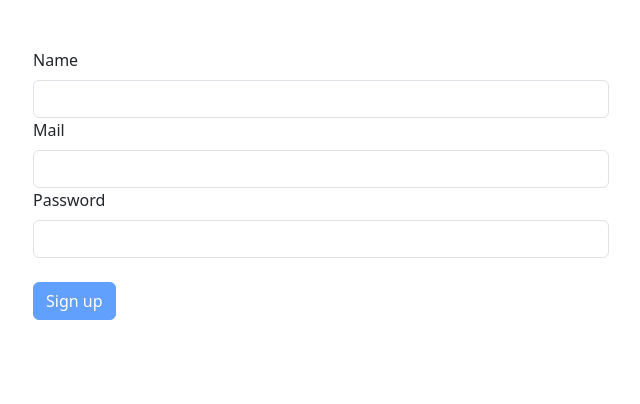
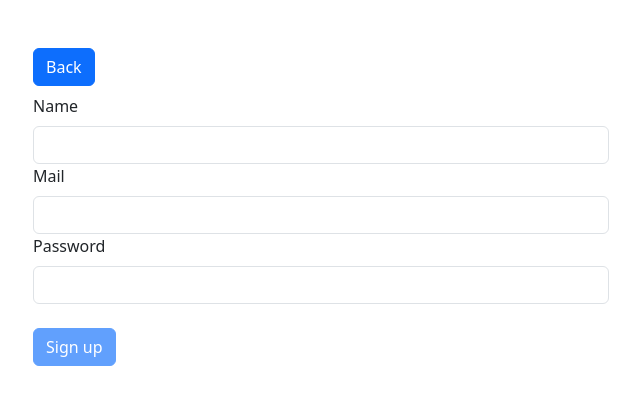
Before and after one commit to PaulChernin/Itransition_task4_front, a React (Vite) app: page /signup in a window 1280 px wide. Shown: the top 404 px of the page, without its empty margins (319-959 px from the left). Built offline with nearby package versions, Linux system fonts and the light colour scheme; no server answers.

Commit message:
add HomeButton

```diff
--- a/src/pages/Login/LoginPage.tsx
+++ b/src/pages/Login/LoginPage.tsx
@@ -3,6 +3,7 @@ import { Button, Form, Stack } from "react-bootstrap"
 import BsInput from "../../ui/BsInput"
 import api from "./api/loginApi"
 import { useNavigate } from "react-router-dom"
+import HomeButton from "../../ui/HomeButton"
 
 const LoginPage = () => {
     const navigate = useNavigate()
@@ -22,6 +23,7 @@ const LoginPage = () => {
     }
 
     return <Stack gap={2} style={{maxWidth: '600px'}}>
+        <HomeButton label='Back'/>
         <Form.Group>
             <BsInput
                 label='Mail'
@@ -35,7 +37,11 @@ const LoginPage = () => {
                 value={password}
                 setValue={setPassword}
             />
-            <Button onClick={signup} className="mt-4">
+            <Button
+                onClick={signup}
+                className="mt-4"
+                disabled={!mail.trim() || !password}
+            >
                 Log in
             </Button>
         </Form.Group>
--- a/src/pages/Signup/SignupPage.tsx
+++ b/src/pages/Signup/SignupPage.tsx
@@ -4,6 +4,7 @@ import BsInput from "../../ui/BsInput"
 import api from "./api/signupApi"
 import { useNavigate } from "react-router-dom"
 import { AxiosError } from "axios"
+import HomeButton from "../../ui/HomeButton"
 
 const SignupPage = () => {
     const navigate = useNavigate()
@@ -32,6 +33,7 @@ const SignupPage = () => {
     }
 
     return <Stack gap={2} style={{maxWidth: '600px'}}>
+        <HomeButton label='Back'/>
         <Form.Group>
             <BsInput
                 label='Name'
--- a/src/pages/UsersPage/UsersPage.tsx
+++ b/src/pages/UsersPage/UsersPage.tsx
@@ -3,9 +3,10 @@ import UsersTable from "./components/UsersTable"
 import UsersControls from "./components/UsersControls"
 import userApi from "./api/userApi"
 import { User } from "./types/user"
-import { Button, Stack } from "react-bootstrap"
+import { Stack } from "react-bootstrap"
 import { useNavigate } from "react-router-dom"
 import { AxiosError } from "axios"
+import HomeButton from "../../ui/HomeButton"
 
 const UsersPage = () => {
     const navigate = useNavigate()
@@ -43,12 +44,7 @@ const UsersPage = () => {
     }
 
     return <Stack gap={4}>
-        <Button
-            onClick={() => navigate('/')}
-            style={{width: 'fit-content'}}
-        >
-            Log out
-        </Button>
+        <HomeButton label='Log out' />
         <UsersControls
             block={block}
             unblock={unblock}
--- /dev/null
+++ b/src/ui/HomeButton.tsx
@@ -0,0 +1,19 @@
+import { Button } from "react-bootstrap"
+import { useNavigate } from "react-router-dom"
+
+type HomeButtonProps = {
+    label: string
+}
+
+const HomeButton = ({ label }: HomeButtonProps) => {
+    const navigate = useNavigate()
+
+    return <Button
+        onClick={() => navigate('/')}
+        style={{width: 'fit-content'}}
+    >
+        {label}
+    </Button>
+}
+
+export default HomeButton
```
